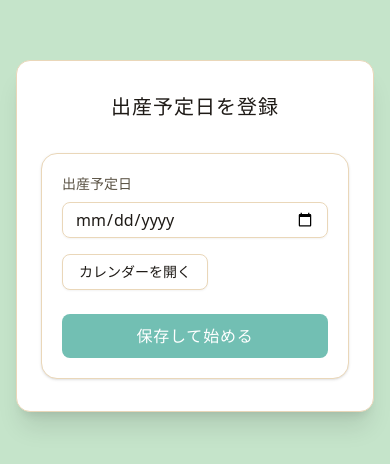
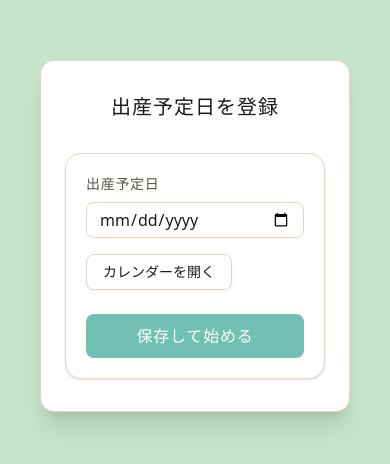
Before and after one commit to Tsugawa-Keita/202509_hackathon, a React (Vite) app: page /setup in a window 390 px wide. Shown: the part 186-650 px from the top of the page. Built offline with nearby package versions, Linux system fonts and the light colour scheme; no server answers.

Commit message:
modify: スタイル調整

```diff
--- a/src/pages/initial-setup-page.tsx
+++ b/src/pages/initial-setup-page.tsx
@@ -143,7 +143,7 @@ const InitialSetupPage = ({ onConfigured }: InitialSetupPageProps) => {
   };
 
   return (
-    <main className="flex items-center min-h-dvh bg-[#C5E4CA] py-12 text-foreground md:py-20">
+    <main className="flex items-center min-h-dvh bg-[#C5E4CA] py-12 px-6 text-foreground md:py-20">
       <div className="mx-auto w-full max-w-2xl px-4 sm:px-6">
         <Card className="border border-border bg-background text-card-foreground shadow-xl">
           <CardHeader className="gap-2 pb-0">
@@ -156,7 +156,7 @@ const InitialSetupPage = ({ onConfigured }: InitialSetupPageProps) => {
             >
               <div className="space-y-4">
                 <div className="space-y-2">
-                  <Label className="block font-medium text-muted-foreground text-sm" htmlFor="due-date">
+                  <Label className="block font-bold text-muted-foreground text-sm tracking-wider" htmlFor="due-date">
                     出産予定日
                   </Label>
                   <Input
```
